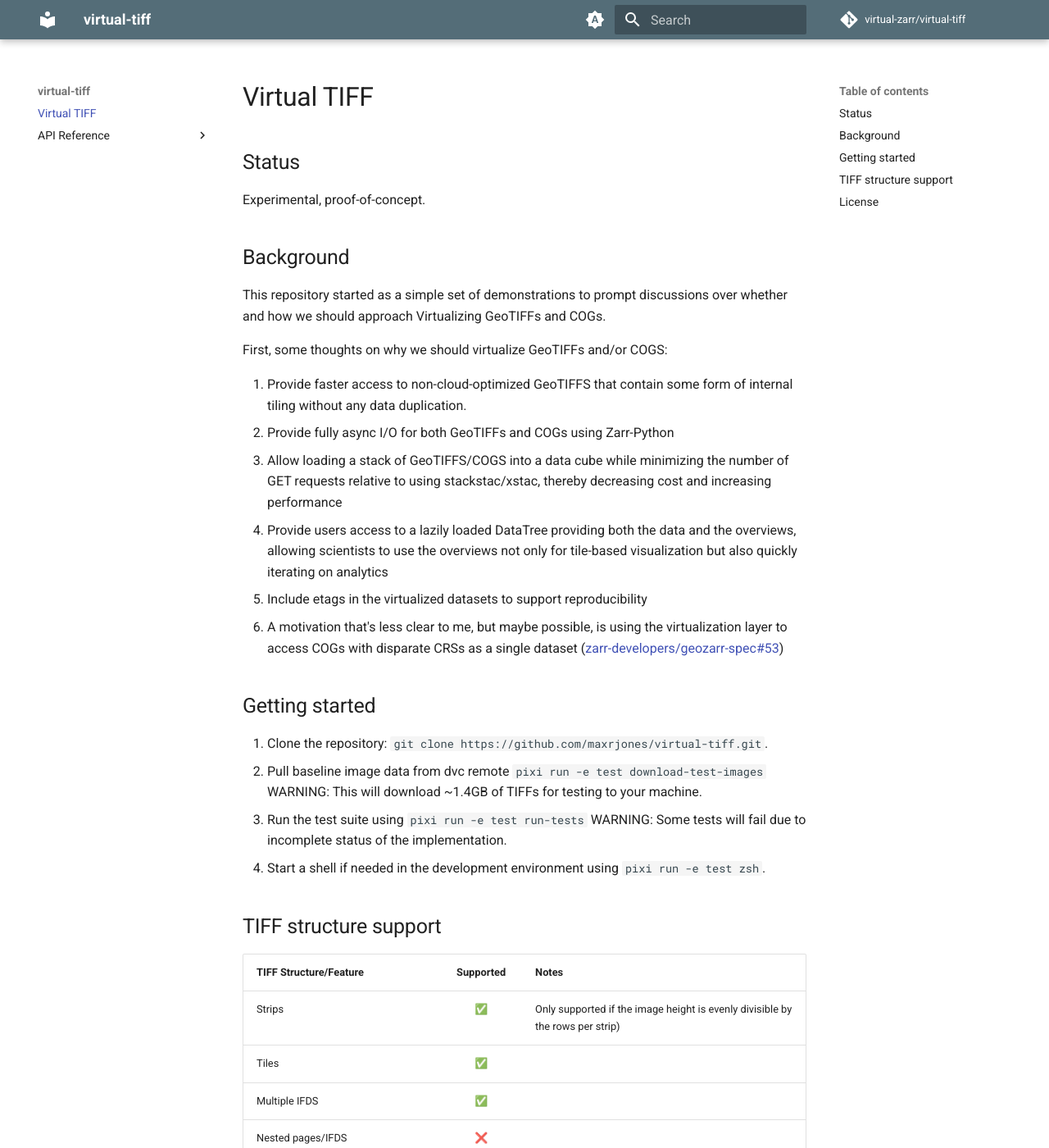
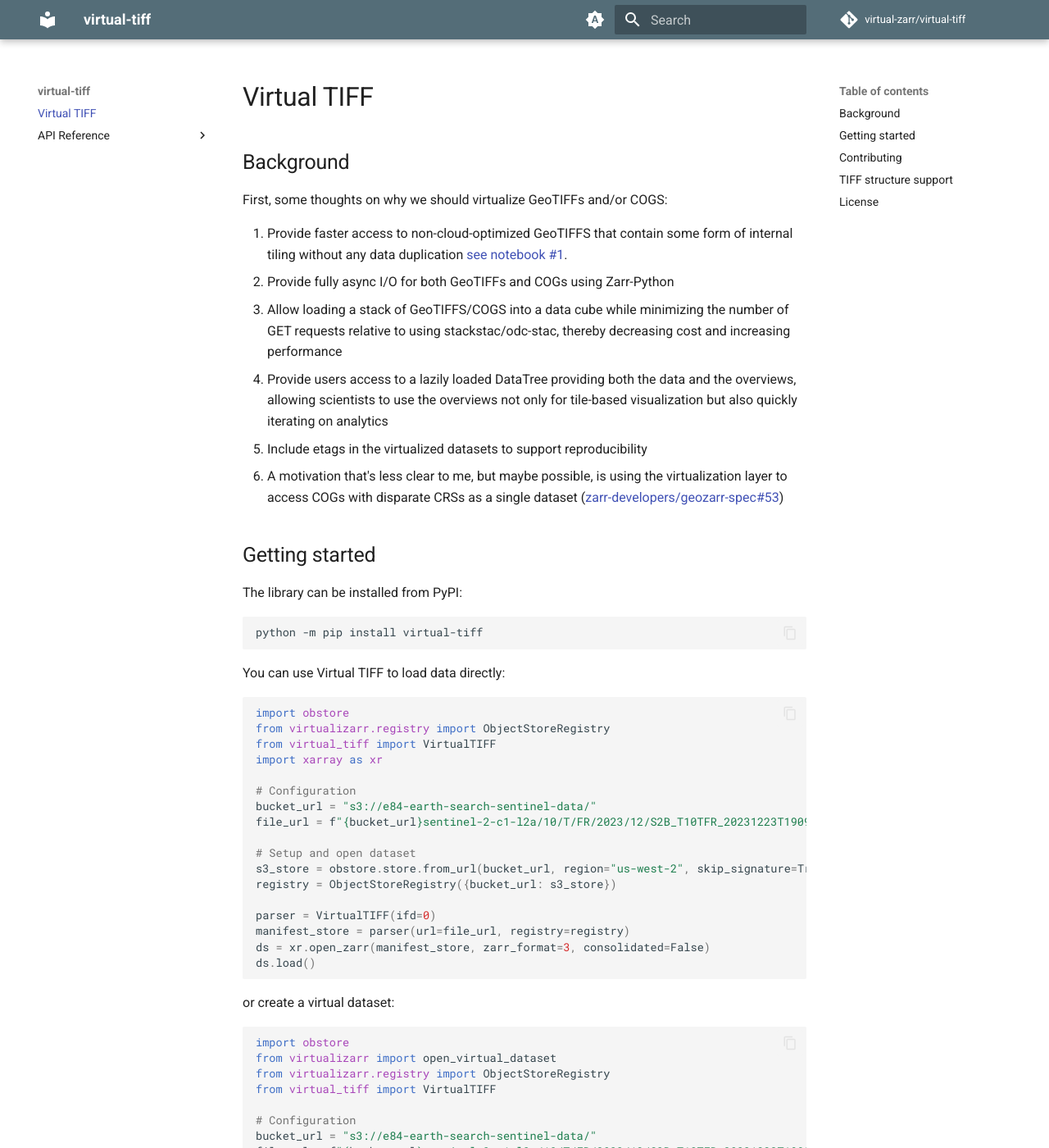
Before and after one commit to virtual-zarr/virtual-tiff, an MkDocs documentation site: the page built from docs/index.md, in a window 1280 px wide and 1400 px high. Shown: the whole window at 82% size. Built offline with MkDocs 1.6.1 and Material for MkDocs 9.7.7, drawn with Linux system fonts in a browser that asks for light colours; comment, search, counter and statistics services are not loaded; the version menu is left out; some of the changed text lies outside the part shown.

````diff
--- a/docs/index.md
+++ b/docs/index.md
@@ -1,25 +1,72 @@
 # Virtual TIFF
-
-## Status
-
-Experimental, proof-of-concept.
 
 ## Background
 
-This repository started as a simple set of demonstrations to prompt discussions over whether and how we should approach Virtualizing GeoTIFFs and COGs.
-
 First, some thoughts on why we should virtualize GeoTIFFs and/or COGS:
 
-1. Provide faster access to non-cloud-optimized GeoTIFFS that contain some form of internal tiling without any data duplication.
+1. Provide faster access to non-cloud-optimized GeoTIFFS that contain some form of internal tiling without any data duplication [see notebook #1](demos/01_faster_loading_3.0.ipynb).
 2. Provide fully async I/O for both GeoTIFFs and COGs using Zarr-Python
-3. Allow loading a stack of GeoTIFFS/COGS into a data cube while minimizing the number of GET requests relative to using stackstac/xstac, thereby decreasing cost and increasing performance
+3. Allow loading a stack of GeoTIFFS/COGS into a data cube while minimizing the number of GET requests relative to using stackstac/odc-stac, thereby decreasing cost and increasing performance
 4. Provide users access to a lazily loaded DataTree providing both the data and the overviews, allowing scientists to use the overviews not only for tile-based visualization but also quickly iterating on analytics
 5. Include etags in the virtualized datasets to support reproducibility
 6. A motivation that's less clear to me, but maybe possible, is using the virtualization layer to access COGs with disparate CRSs as a single dataset (https://github.com/zarr-developers/geozarr-spec/issues/53)
 
 ## Getting started
 
-1. Clone the repository: `git clone https://github.com/maxrjones/virtual-tiff.git`.
+The library can be installed from PyPI:
+
+```bash
+python -m pip install virtual-tiff
+```
+
+You can use Virtual TIFF to load data directly:
+
+```python
+import obstore
+from virtualizarr.registry import ObjectStoreRegistry
+from virtual_tiff import VirtualTIFF
+import xarray as xr
+
+# Configuration
+bucket_url = "s3://e84-earth-search-sentinel-data/"
+file_url = f"{bucket_url}sentinel-2-c1-l2a/10/T/FR/2023/12/S2B_T10TFR_20231223T190950_L2A/B04.tif"
+
+# Setup and open dataset
+s3_store = obstore.store.from_url(bucket_url, region="us-west-2", skip_signature=True)
+registry = ObjectStoreRegistry({bucket_url: s3_store})
+
+parser = VirtualTIFF(ifd=0)
+manifest_store = parser(url=file_url, registry=registry)
+ds = xr.open_zarr(manifest_store, zarr_format=3, consolidated=False)
+ds.load()
+```
+
+or create a virtual dataset:
+
+```python
+import obstore
+from virtualizarr import open_virtual_dataset
+from virtualizarr.registry import ObjectStoreRegistry
+from virtual_tiff import VirtualTIFF
+
+# Configuration
+bucket_url = "s3://e84-earth-search-sentinel-data/"
+file_url = f"{bucket_url}sentinel-2-c1-l2a/10/T/FR/2023/12/S2B_T10TFR_20231223T190950_L2A/B04.tif"
+
+# Setup and open dataset
+s3_store = obstore.store.from_url(bucket_url, region="us-west-2", skip_signature=True)
+registry = ObjectStoreRegistry({bucket_url: s3_store})
+
+ds = open_virtual_dataset(
+    url=file_url,
+    registry=registry,
+    parser=VirtualTIFF(ifd=0)
+)
+```
+
+## Contributing
+
+1. Clone the repository: `git clone https://github.com/virtual-zarr/virtual-tiff.git`.
 2. Pull baseline image data from dvc remote `pixi run -e test download-test-images` WARNING: This will download ~1.4GB of TIFFs for testing to your machine.
 3. Run the test suite using `pixi run -e test run-tests` WARNING: Some tests will fail due to incomplete status of the implementation.
 4. Start a shell if needed in the development environment using `pixi run -e test zsh`.
````
Also changed, not shown: README.md (+53 -0 lines).
